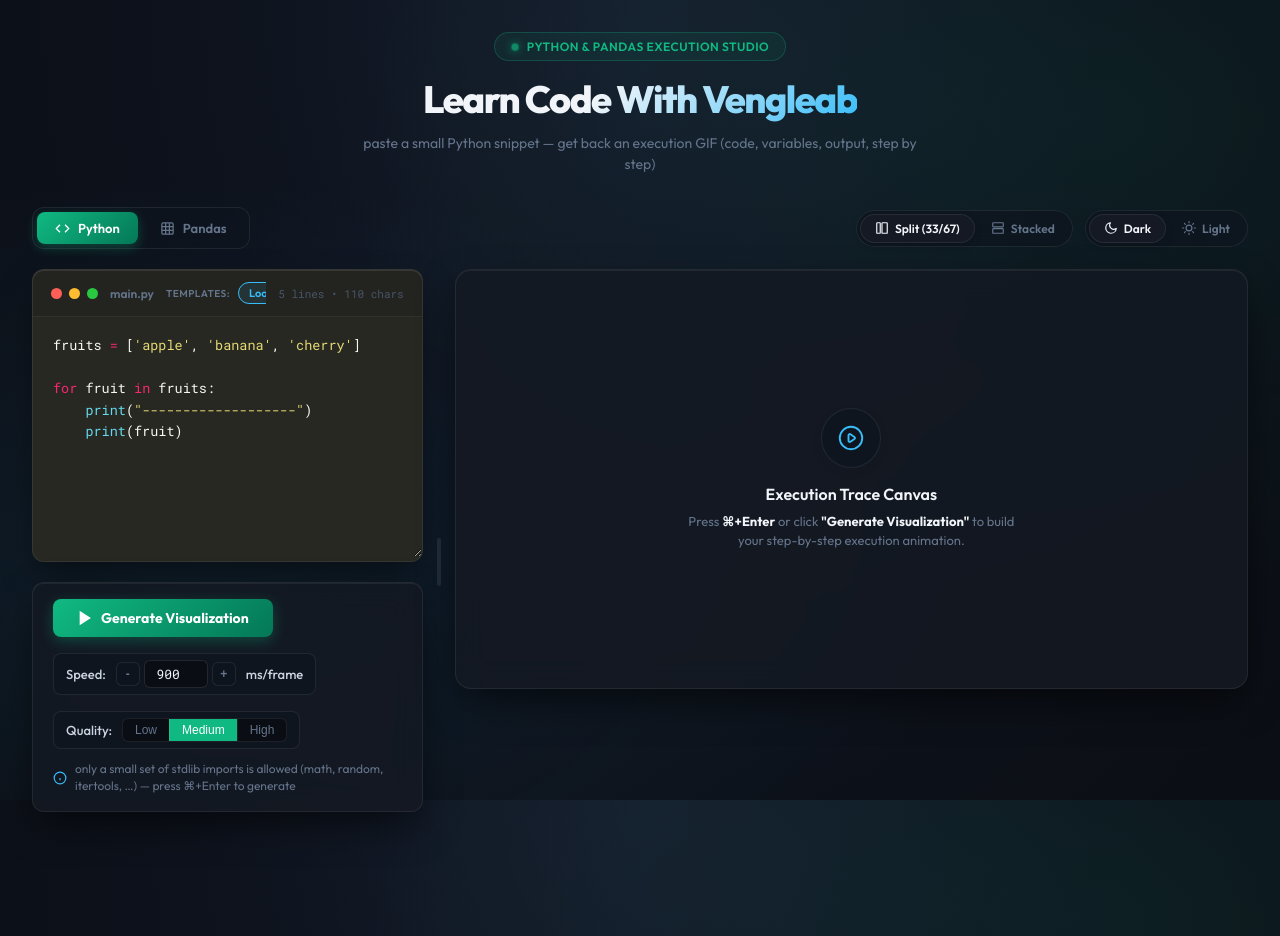
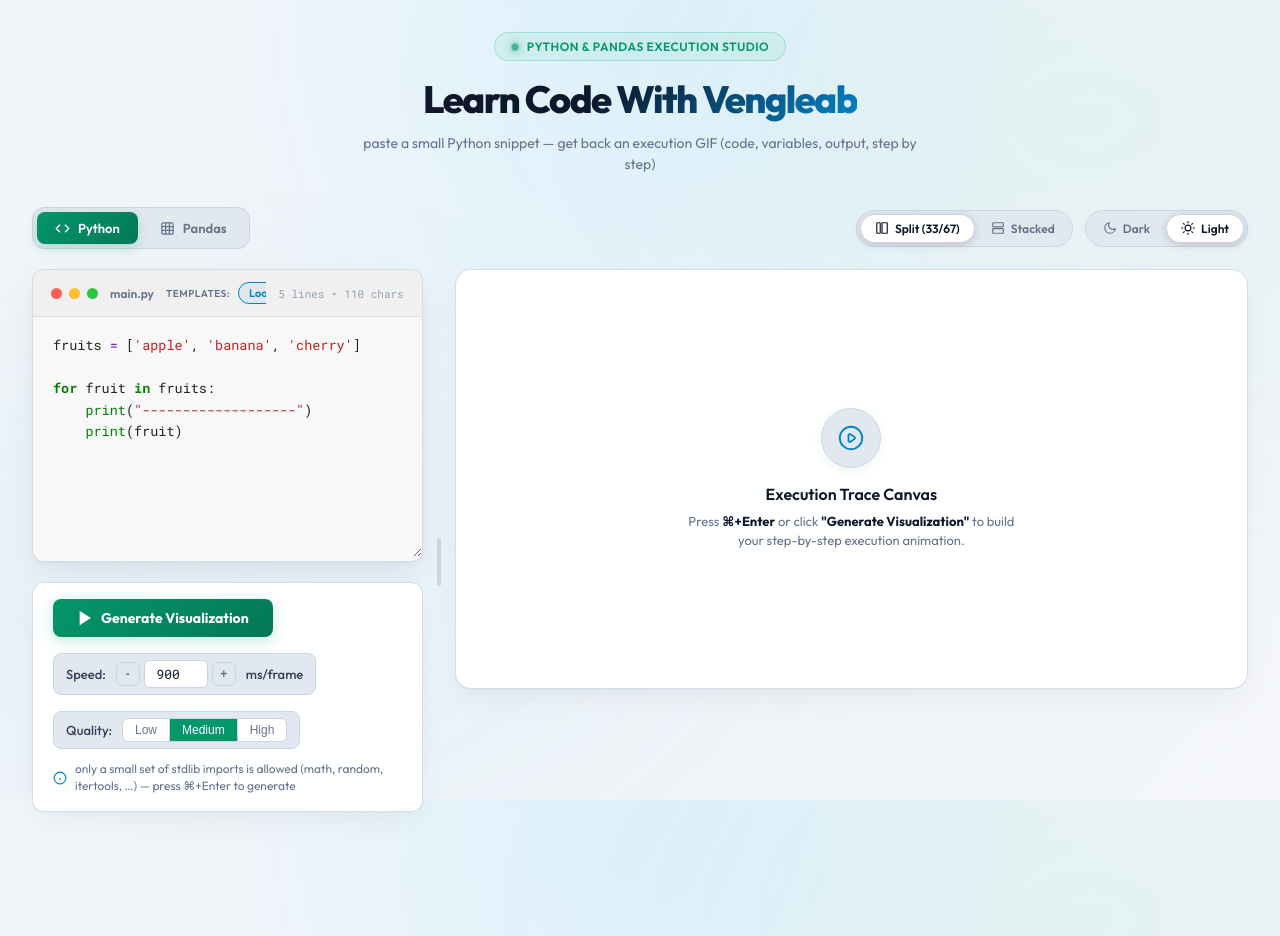
Before and after one commit to vengleab/code-explainer, a React (Vite) app in the folder frontend/: page / in a window 1280 px wide. Built offline with nearby package versions, Linux system fonts and the light colour scheme.

Commit message:
feat: set light mode as the default theme throughout the application

```diff
--- a/frontend/src/App.jsx
+++ b/frontend/src/App.jsx
@@ -11,7 +11,7 @@
     return localStorage.getItem('app_mode') || 'python'
   })
   const [theme, setTheme] = useState(() => {
-    return localStorage.getItem('app_theme') || 'dark'
+    return localStorage.getItem('app_theme') || 'light'
   })
   const [code, setCode] = useState(() => {
     const savedMode = localStorage.getItem('app_mode') || 'python'
--- a/frontend/src/components/ResultPanel.jsx
+++ b/frontend/src/components/ResultPanel.jsx
@@ -46,7 +46,7 @@
 
   // ── Exposed API ──────────────────────────────────────────────────────
   useImperativeHandle(ref, () => ({
-    async generate(code, ms, endpoint, palette = 'dark', quality = 'medium') {
+    async generate(code, ms, endpoint, palette = 'light', quality = 'medium') {
       setGifUrl(null)
       setGifBlob(null)
       setFrames(null)
@@ -244,7 +244,7 @@
   async function handleCopySlidesUrl() {
     if (!lastParams) return
     const { code, ms, endpoint, palette, quality = 'medium' } = lastParams
-    const url = `${location.origin}${endpoint}?c=${codeToB64Url(code)}&ms=${ms}&pal=${palette || 'dark'}`
+    const url = `${location.origin}${endpoint}?c=${codeToB64Url(code)}&ms=${ms}&pal=${palette || 'light'}`
     try {
       await navigator.clipboard.writeText(url)
       onStatus({
--- a/frontend/src/index.css
+++ b/frontend/src/index.css
@@ -17,8 +17,58 @@
   --transition-theme: background-color 0.3s ease, color 0.3s ease, border-color 0.3s ease, box-shadow 0.3s ease;
 }
 
-/* ── Dark Theme (Default: IDE Studio Dark) ───────────────────────────────── */
-:root, [data-theme="dark"] {
+/* ── Light Theme (Default: IDE Studio Light) ─────────────────────────────── */
+:root, [data-theme="light"] {
+  color-scheme: light;
+
+  --bg-app: #f4f6f9;
+  --bg-gradient: radial-gradient(ellipse at 50% 0%, #e0f2fe 0%, #f1f5f9 50%, #f4f6f9 100%);
+  --bg-mesh: radial-gradient(at 85% 15%, rgba(16, 185, 129, 0.06) 0px, transparent 50%),
+              radial-gradient(at 15% 75%, rgba(14, 165, 233, 0.06) 0px, transparent 50%);
+
+  --card-bg: rgba(255, 255, 255, 0.95);
+  --card-bg-solid: #ffffff;
+  --card-border: rgba(203, 213, 225, 0.8);
+  --card-border-hover: rgba(148, 163, 184, 1);
+  --card-shadow: 0 12px 32px -6px rgba(0, 0, 0, 0.06), 0 1px 2px rgba(0, 0, 0, 0.04);
+
+  --surface-bg: #e2e8f0;
+  --surface-hover: #cbd5e1;
+  --surface-active: #94a3b8;
+  --surface-border: #cbd5e1;
+
+  --text-main: #0f172a;
+  --text-sub: #334155;
+  --text-muted: #64748b;
+  --text-dim: #94a3b8;
+
+  --input-bg: #ffffff;
+  --input-border: #cbd5e1;
+  --input-text: #0f172a;
+  --input-focus: #0284c7;
+
+  --accent: #059669;
+  --accent-hover: #047857;
+  --accent-gradient: linear-gradient(135deg, #059669 0%, #047857 100%);
+  --accent-glow: rgba(5, 150, 105, 0.22);
+
+  --brand-blue: #0284c7;
+  --brand-blue-bg: rgba(2, 132, 199, 0.08);
+  --brand-blue-border: rgba(2, 132, 199, 0.22);
+
+  --ok-bg: rgba(16, 185, 129, 0.1);
+  --ok-border: rgba(16, 185, 129, 0.25);
+  --ok-text: #059669;
+
+  --err-bg: rgba(239, 68, 68, 0.1);
+  --err-border: rgba(239, 68, 68, 0.25);
+  --err-text: #dc2626;
+
+  --code-fg: #000000;
+}
+
+/* ── Dark Theme (IDE Studio Dark) ────────────────────────────────────────── */
+[data-theme="dark"] {
   color-scheme: dark;
 
   --bg-app: #0b0e14;
@@ -65,56 +115,6 @@
   --err-text: #f87171;
 
   --code-fg: #f8f8f2;
-}
-
-/* ── Light Theme (IDE Studio Light) ─────────────────────────────────────── */
-[data-theme="light"] {
-  color-scheme: light;
-
-  --bg-app: #f4f6f9;
-  --bg-gradient: radial-gradient(ellipse at 50% 0%, #e0f2fe 0%, #f1f5f9 50%, #f4f6f9 100%);
-  --bg-mesh: radial-gradient(at 85% 15%, rgba(16, 185, 129, 0.06) 0px, transparent 50%),
-              radial-gradient(at 15% 75%, rgba(14, 165, 233, 0.06) 0px, transparent 50%);
-
-  --card-bg: rgba(255, 255, 255, 0.95);
-  --card-bg-solid: #ffffff;
-  --card-border: rgba(203, 213, 225, 0.8);
-  --card-border-hover: rgba(148, 163, 184, 1);
-  --card-shadow: 0 12px 32px -6px rgba(0, 0, 0, 0.06), 0 1px 2px rgba(0, 0, 0, 0.04);
-
-  --surface-bg: #e2e8f0;
-  --surface-hover: #cbd5e1;
-  --surface-active: #94a3b8;
-  --surface-border: #cbd5e1;
-
-  --text-main: #0f172a;
-  --text-sub: #334155;
-  --text-muted: #64748b;
-  --text-dim: #94a3b8;
-
-  --input-bg: #ffffff;
-  --input-border: #cbd5e1;
-  --input-text: #0f172a;
-  --input-focus: #0284c7;
-
-  --accent: #059669;
-  --accent-hover: #047857;
-  --accent-gradient: linear-gradient(135deg, #059669 0%, #047857 100%);
-  --accent-glow: rgba(5, 150, 105, 0.22);
-
-  --brand-blue: #0284c7;
-  --brand-blue-bg: rgba(2, 132, 199, 0.08);
-  --brand-blue-border: rgba(2, 132, 199, 0.22);
-
-  --ok-bg: rgba(16, 185, 129, 0.1);
-  --ok-border: rgba(16, 185, 129, 0.25);
-  --ok-text: #059669;
-
-  --err-bg: rgba(239, 68, 68, 0.1);
-  --err-border: rgba(239, 68, 68, 0.25);
-  --err-text: #dc2626;
-
-  --code-fg: #000000;
 }
 
 /* ── Reset & Core Styles ─────────────────────────────────────────────────── */
```
